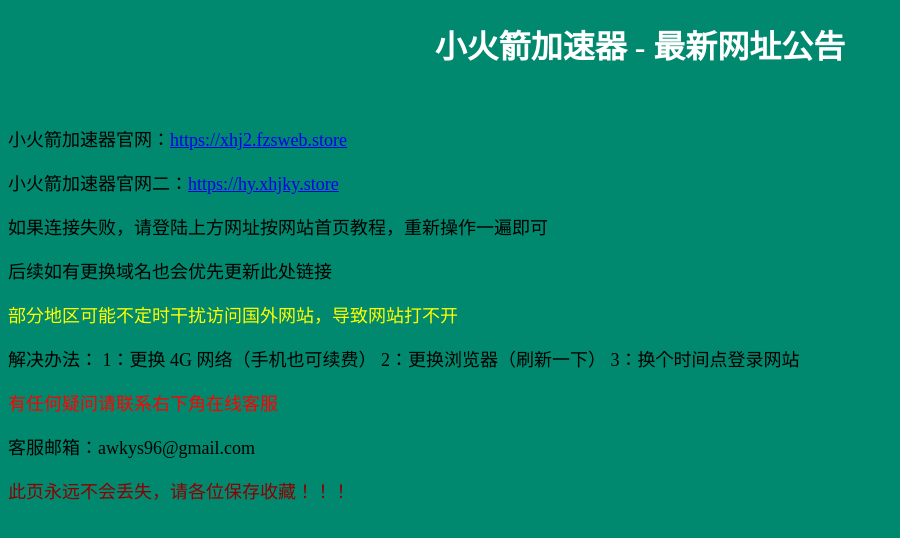
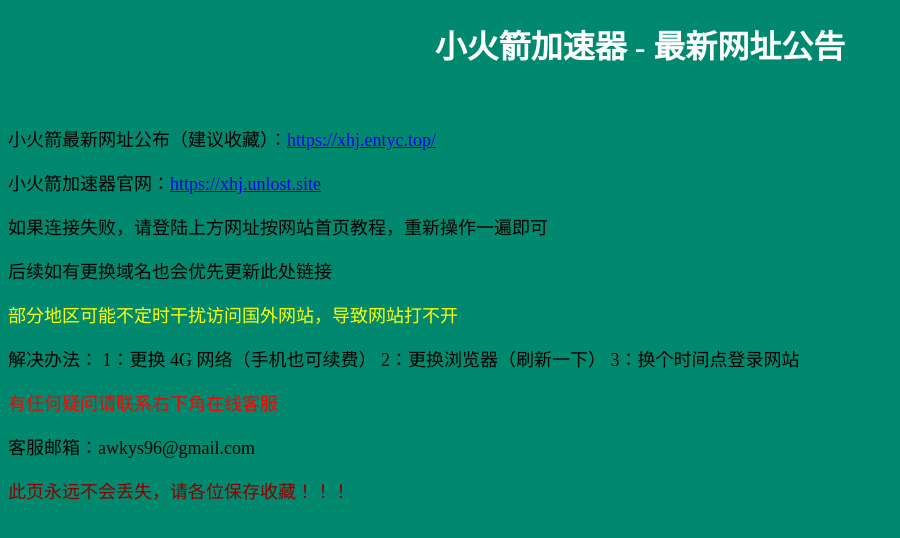
Before and after one commit to onekyss/onekyss.github.io, a plain HTML site: page index.html in a window 1280 px wide. Shown: the whole page, without its empty margins (0-900 px from the left). Drawn offline with Linux system fonts and the light colour scheme.

Commit message:
Update index.html

```diff
--- a/index.html
+++ b/index.html
@@ -12,8 +12,8 @@
    <h1 align="center"><font color="White">小火箭加速器 - 最新网址公告</font></h1>
         <br>
     <div style="font-size:18px" margin-left: 30px;>
-        <p> 小火箭加速器官网：<a href="https://xhj2.fzsweb.store" target="_blank">https://xhj2.fzsweb.store</a></p>
-        <p> 小火箭加速器官网二：<a href="https://hy.xhjky.store" target="_blank">https://hy.xhjky.store</a></p>
+        <p> 小火箭最新网址公布（建议收藏）：<a href="https://xhj.entyc.top/" target="_blank">https://xhj.entyc.top/</a></p>
+        <p> 小火箭加速器官网：<a href="https://xhj.unlost.site" target="_blank">https://xhj.unlost.site</a></p>
         <p> 如果连接失败，请登陆上方网址按网站首页教程，重新操作一遍即可</p>
         <p> 后续如有更换域名也会优先更新此处链接</p>
         <p> <font color="yellow">部分地区可能不定时干扰访问国外网站，导致网站打不开</font></p>
```
